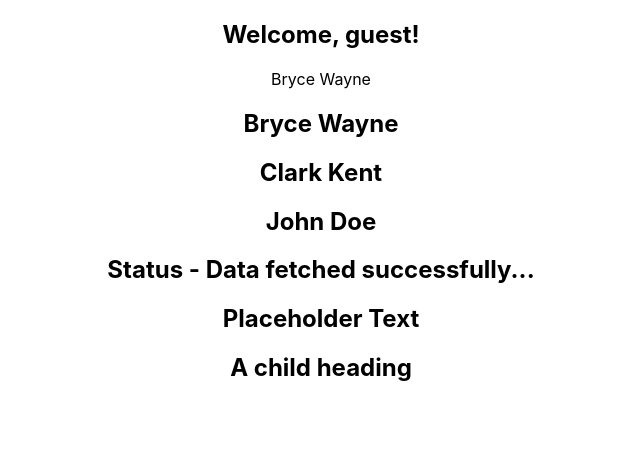
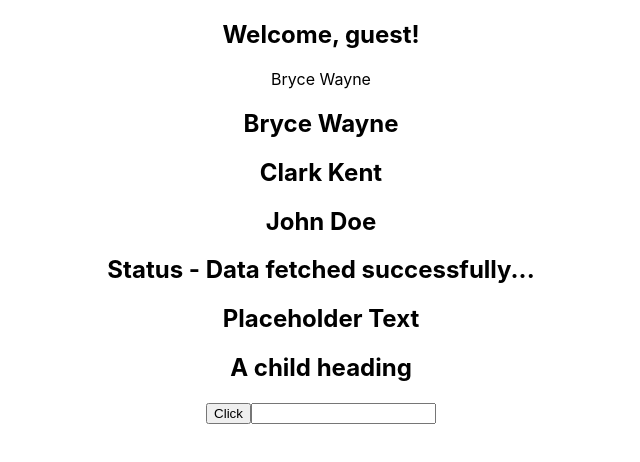
Before and after one commit to Makay131/typescript-handbook, a React (Create React App) app: page / in a window 1280 px wide. Shown: the top 462 px of the page, without its empty margins (319-959 px from the left). Built offline with nearby package versions, Linux system fonts and the light colour scheme; the HTML template or start-up script is replaced by a standard one.

Commit message:
Event Props

```diff
--- a/src/App.tsx
+++ b/src/App.tsx
@@ -6,6 +6,8 @@
 import Status from './components/Status';
 import Heading from './components/Heading';
 import ReactChildren from './components/ReactChildren';
+import Button from './components/Button';
+import Input from './components/Input';
 
 function App() {
   const personName = {
@@ -36,6 +38,8 @@
       <ReactChildren>
         <Heading>A child heading</Heading>
       </ReactChildren>
+      <Button onClick={(event, id) => console.log('Button clicked', event, id)} />
+      <Input value="" onChange={e => console.log(e)} />
     </div>
   );
 }
--- /dev/null
+++ b/src/components/Button.tsx
@@ -0,0 +1,13 @@
+
+// type ButtonProps = {
+//     onClick: () => void,
+// }
+type ButtonProps = {
+    onClick: (event: React.MouseEvent<HTMLButtonElement>, id: number) => void,
+}
+
+export default function Button(props: ButtonProps) {
+  return (
+    <button onClick={(e) => props.onClick(e,1)}>Click</button>
+  )
+}
--- /dev/null
+++ b/src/components/Input.tsx
@@ -0,0 +1,16 @@
+type InputProps = {
+    value: string,
+    onChange: (e: React.ChangeEvent<HTMLInputElement>) => void,
+}
+
+export default function Input(props: InputProps) {
+//     const handleChange = (e: React.ChangeEvent<HTMLInputElement>): void => {
+//         console.log(e)
+//     }
+//   return (
+//     <input type="text" value={props.value} onChange={handleChange} />
+//   )
+  return (
+    <input type="text" value={props.value} onChange={props.onChange} />
+  )
+}
```
